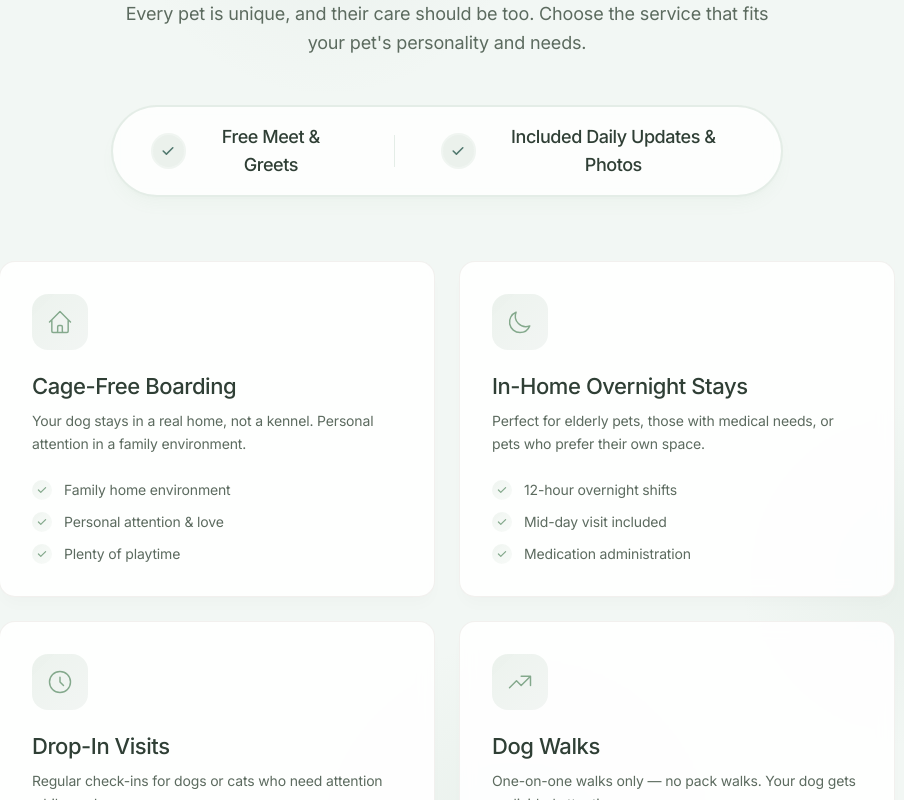
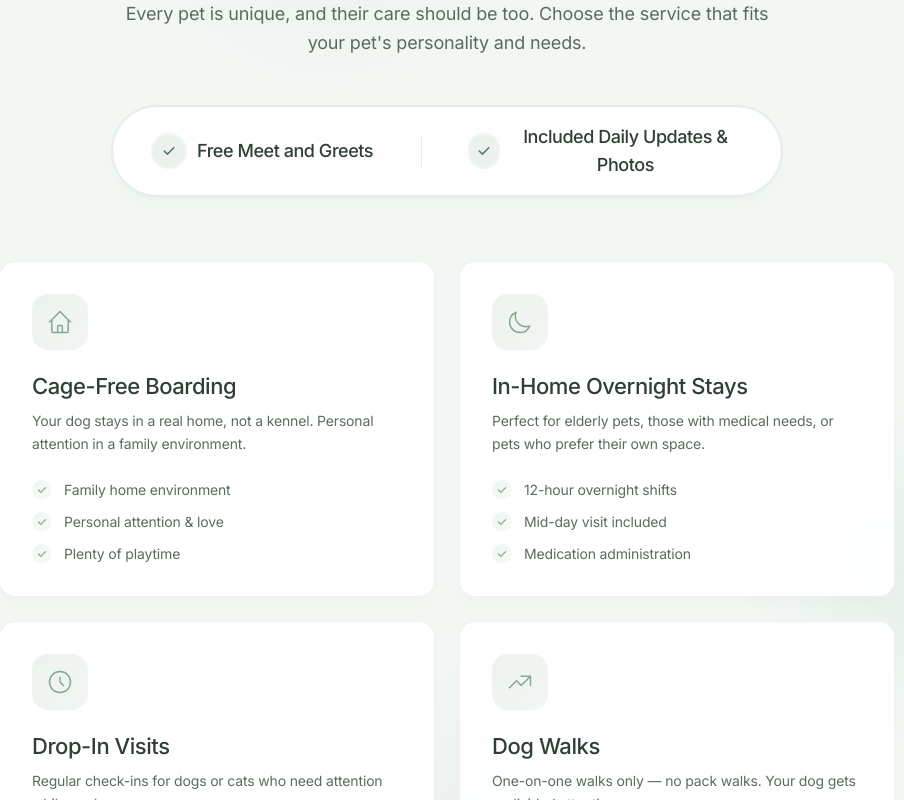
Before and after one commit to marcushatz/pamweb, a React (Vite) app: page / in a window 1280 px wide. Shown: the part 1100-1900 px from the top of the page, without its empty margins (193-1097 px from the left). Built offline with nearby package versions, Linux system fonts and the light colour scheme.

Commit message:
Change Services label text and remove footer email

```diff
--- a/src/components/Footer.tsx
+++ b/src/components/Footer.tsx
@@ -38,12 +38,6 @@ const Footer = () => {
                                 className="hover:text-white transition-colors duration-300 block"
                             >
                                 302-943-0873
-                            </a>
-                            <a
-                                href="mailto:hello@whiskersandwags.com"
-                                className="hover:text-white transition-colors duration-300 block"
-                            >
-                                hello@whiskersandwags.com
                             </a>
                         </div>
                     </div>
--- a/src/sections/Services.tsx
+++ b/src/sections/Services.tsx
@@ -102,7 +102,7 @@ const Services = () => {
                                         <path fillRule="evenodd" d="M16.707 5.293a1 1 0 010 1.414l-8 8a1 1 0 01-1.414 0l-4-4a1 1 0 011.414-1.414L8 12.586l7.293-7.293a1 1 0 011.414 0z" clipRule="evenodd" />
                                     </svg>
                                 </div>
-                                <span className="text-lg text-charcoal font-medium tracking-tight">Free Meet & Greets</span>
+                                <span className="text-lg text-charcoal font-medium tracking-tight whitespace-nowrap">Free Meet and Greets</span>
                             </div>
                             <div className="hidden md:block w-px h-8 bg-sage/20" />
                             <div className="flex items-center gap-3">
```
